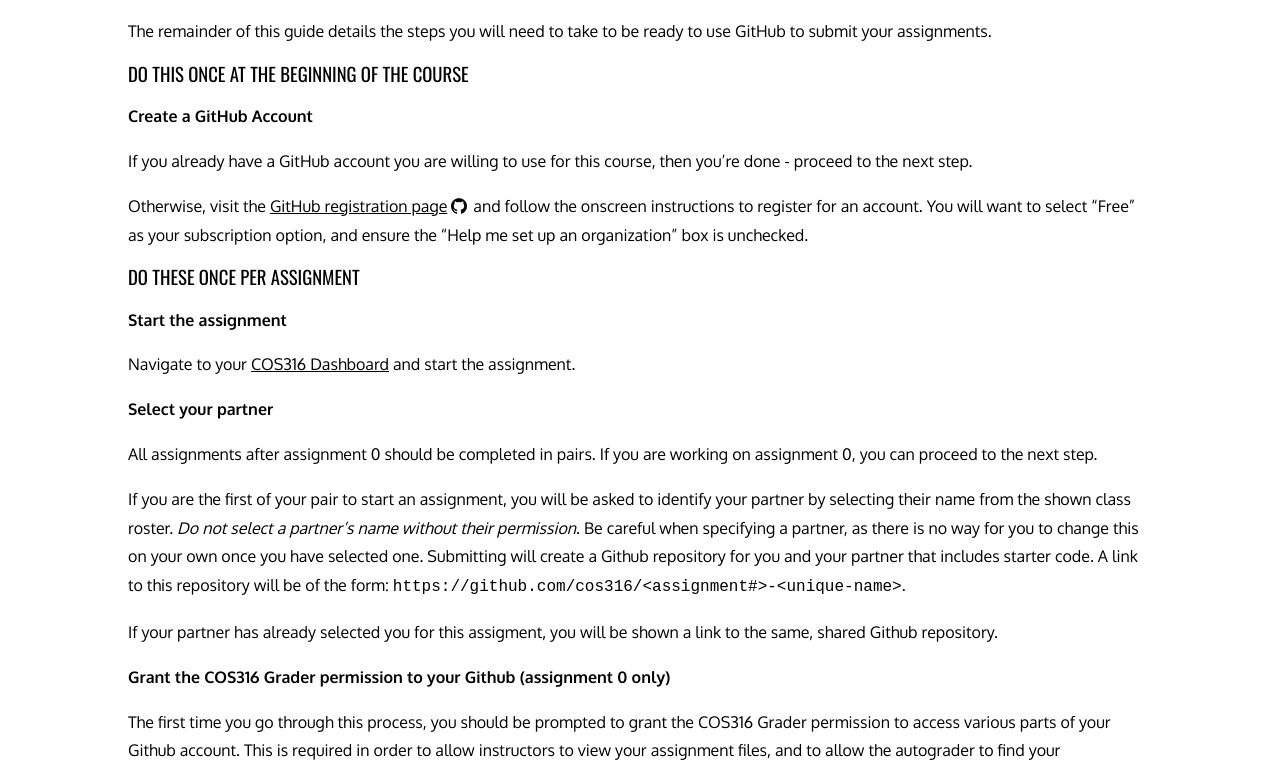
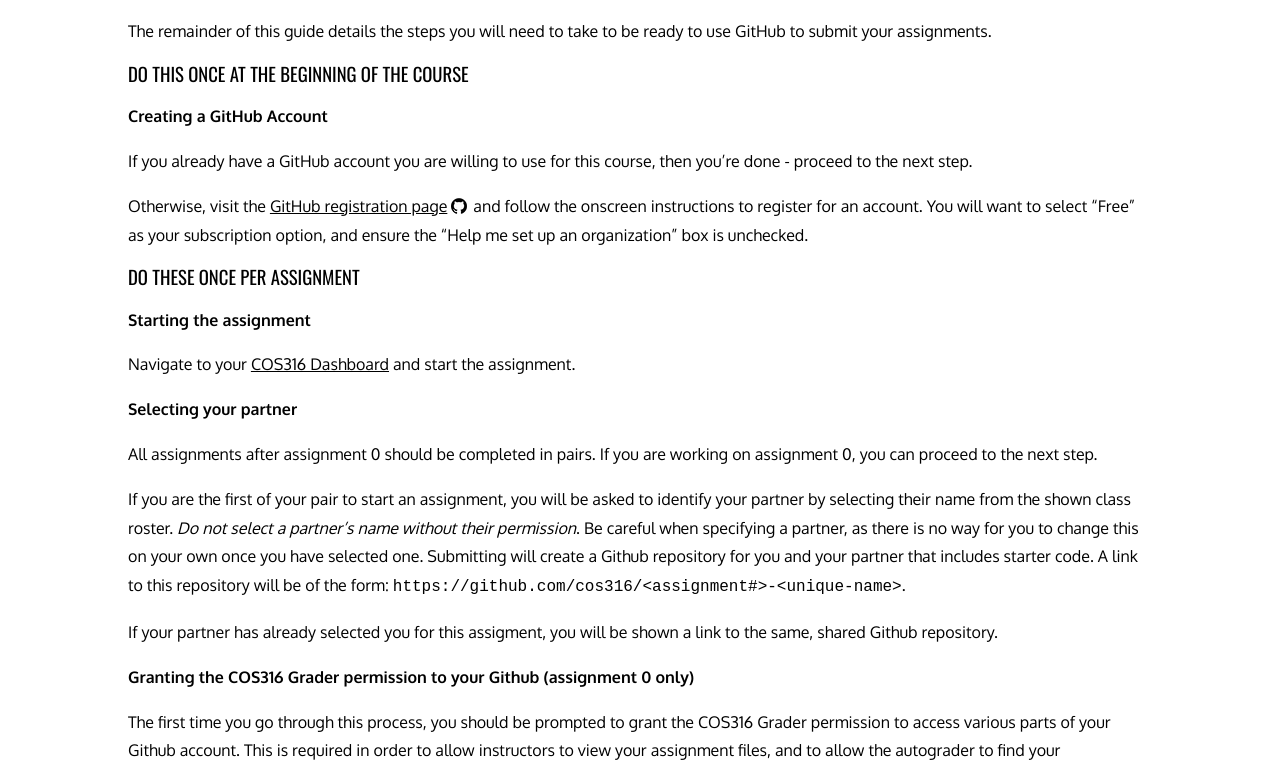
Before and after one commit to cos316/cos316-web, a Jekyll site: the page built from assignments.md, in a window 1280 px wide and 1400 px high, scrolled down 2742 px. Shown: the part 154-925 px from the top of the window. Built offline with Jekyll 4.4.1, drawn with Linux system fonts in a browser that asks for light colours; nearby versions of some CDN libraries.

Commit message:
tense nits

```diff
--- a/assignments.md
+++ b/assignments.md
@@ -138,7 +138,7 @@
 
 ### Do this once at the beginning of the course
 
-**Create a GitHub Account**
+**Creating a GitHub Account**
 
 If you already have a GitHub account you are willing to use for
 this course, then you're done - proceed to the next step.
@@ -150,12 +150,12 @@
 
 ### Do these once per assignment
 
-**Start the assignment**
+**Starting the assignment**
 
 Navigate to your [COS316 Dashboard](https://cos316.princeton.edu/dashboard)
 and start the assignment.
 
-**Select your partner**
+**Selecting your partner**
 
 All assignments after assignment 0 should be completed in pairs.
 If you are working on assignment 0, you can proceed to the next
@@ -173,7 +173,7 @@
 If your partner has already selected you for this assigment, you
 will be shown a link to the same, shared Github repository.
 
-**Grant the COS316 Grader permission to your Github
+**Granting the COS316 Grader permission to your Github
 (assignment 0 only)**
 
 The first time you go through this process, you should be prompted
```
